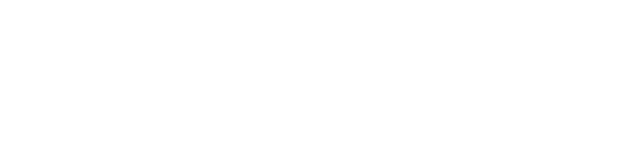
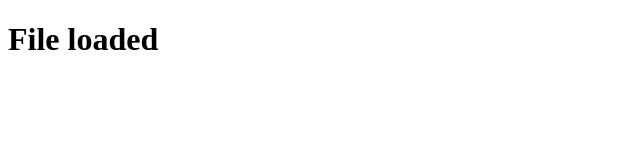
Before and after one commit to dheerajarora1997/yt-for-subscribe, a website: page index.html in a window 1280 px wide. Shown: the whole page, without its empty margins (0-640 px from the left). Drawn offline with Linux system fonts and the light colour scheme.

Commit message:
Update index.html

```diff
--- a/index.html
+++ b/index.html
@@ -7,6 +7,6 @@
     <title>Document</title>
 </head>
 <body>
-
+    <h1>File loaded</h1>
 </body>
 </html>
```
